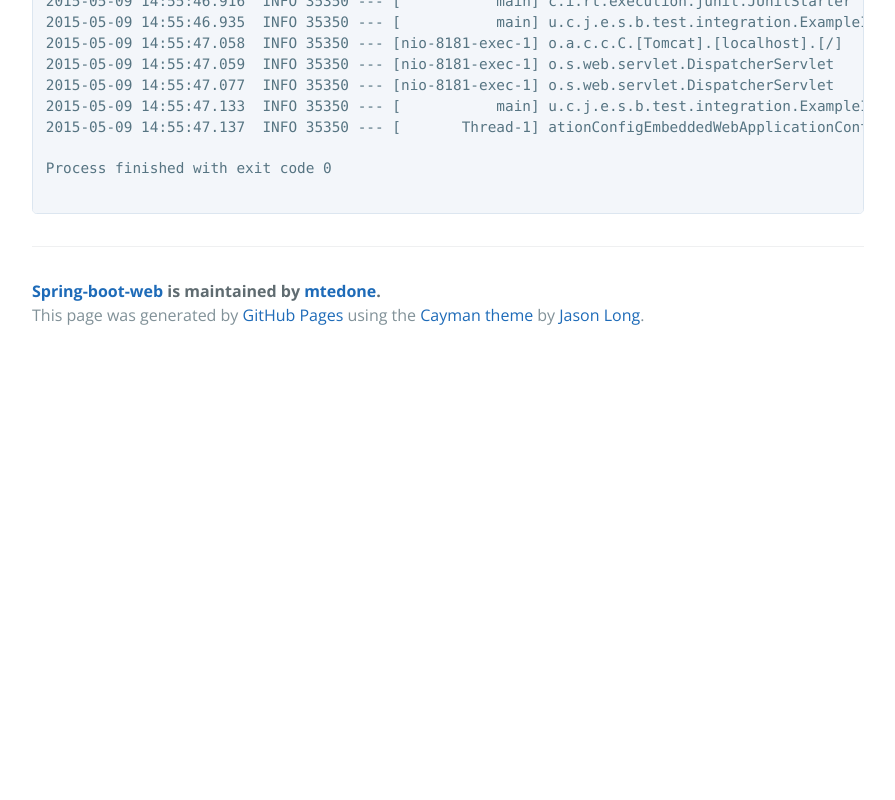
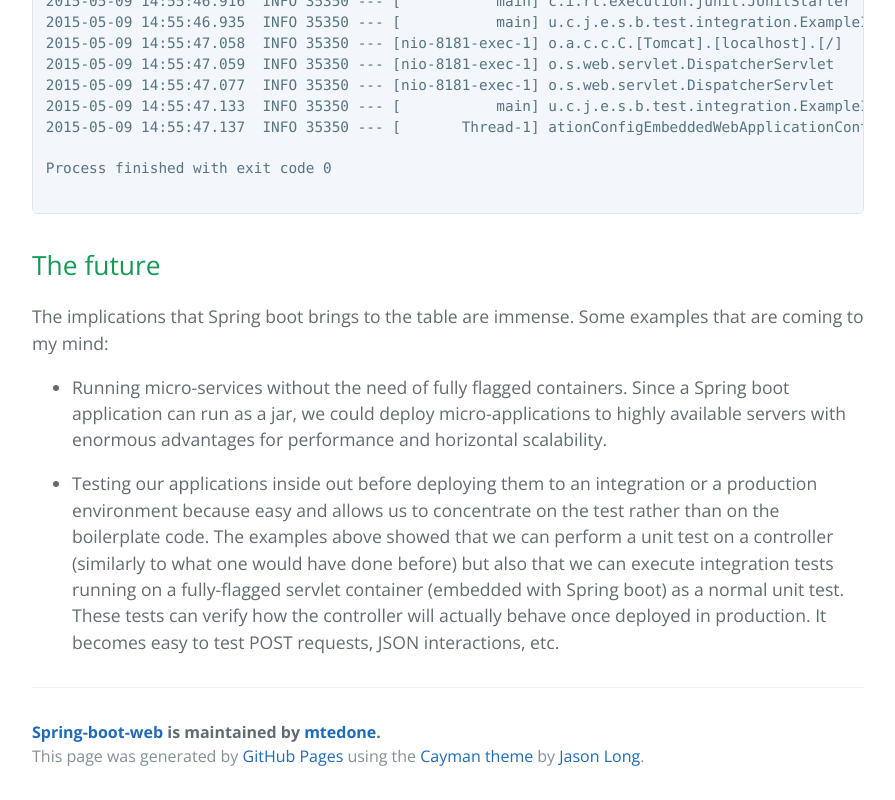
Before and after one commit to eaingaran/spring-boot-web, a plain HTML site: page index.html in a window 1280 px wide. Shown: the part 10458-11258 px from the top of the page, without its empty margins (192-1087 px from the left). Before the commit the page ends 10817 px from the top, so only its background shows below. Drawn offline with nearby package versions, Linux system fonts and the light colour scheme.

Commit message:
Create gh-pages branch via GitHub

```diff
--- a/index.html
+++ b/index.html
@@ -483,6 +483,16 @@ Process finished with exit code 0
 
 </code></pre>
 
+<h2>
+<a id="the-future" class="anchor" href="#the-future" aria-hidden="true"><span class="octicon octicon-link"></span></a>The future</h2>
+
+<p>The implications that Spring boot brings to the table are immense. Some examples that are coming to my mind: </p>
+
+<ul>
+<li><p>Running micro-services without the need of fully flagged containers. Since a Spring boot application can run as a jar, we could deploy micro-applications to highly available servers with enormous advantages for performance and horizontal scalability. </p></li>
+<li><p>Testing our applications inside out before deploying them to an integration or a production environment because easy and allows us to concentrate on the test rather than on the boilerplate code. The examples above showed that we can perform a unit test on a controller (similarly to what one would have done before) but also that we can execute integration tests running on a fully-flagged servlet container (embedded with Spring boot) as a normal unit test. These tests can verify how the controller will actually behave once deployed in production. It becomes easy to test POST requests, JSON interactions, etc. </p></li>
+</ul>
+
       <footer class="site-footer">
         <span class="site-footer-owner"><a href="https://github.com/mtedone/spring-boot-web">Spring-boot-web</a> is maintained by <a href="https://github.com/mtedone">mtedone</a>.</span>
 
```
Also changed, not shown: params.json (+1 -1 lines).
